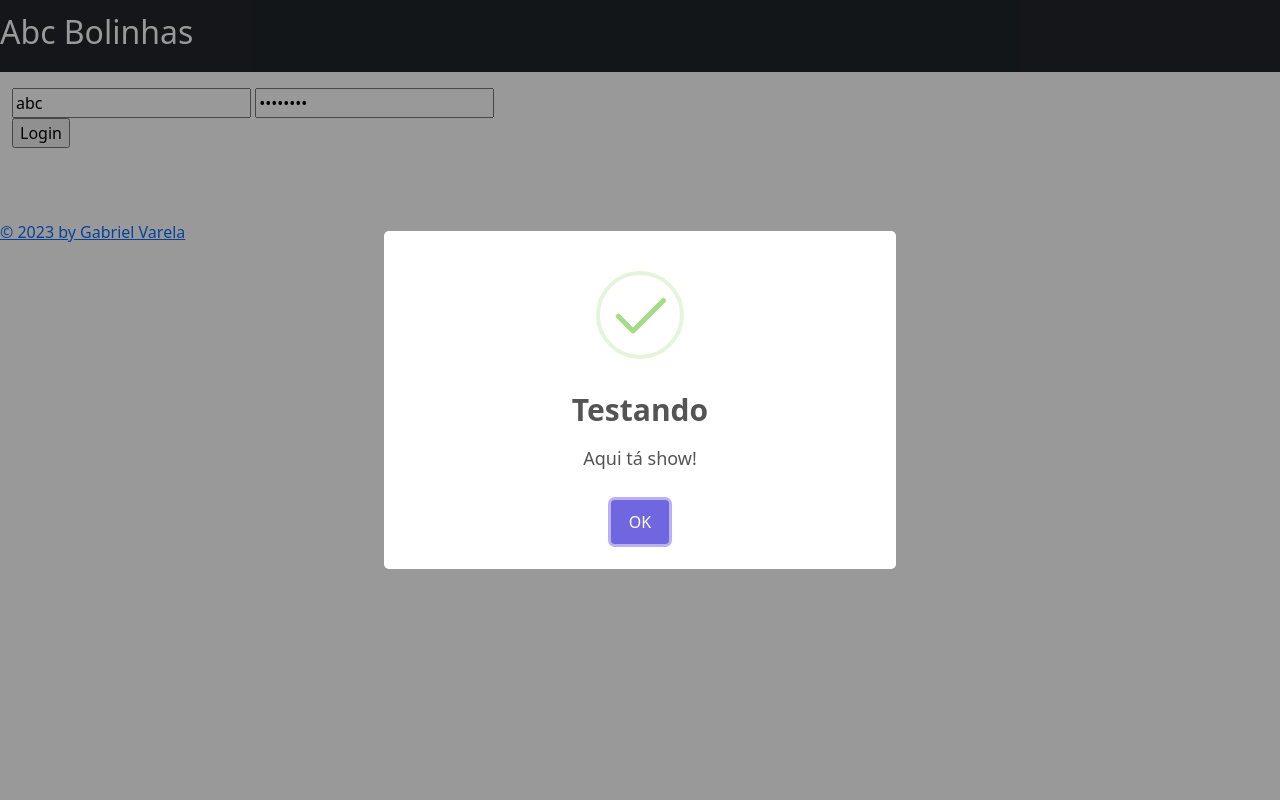
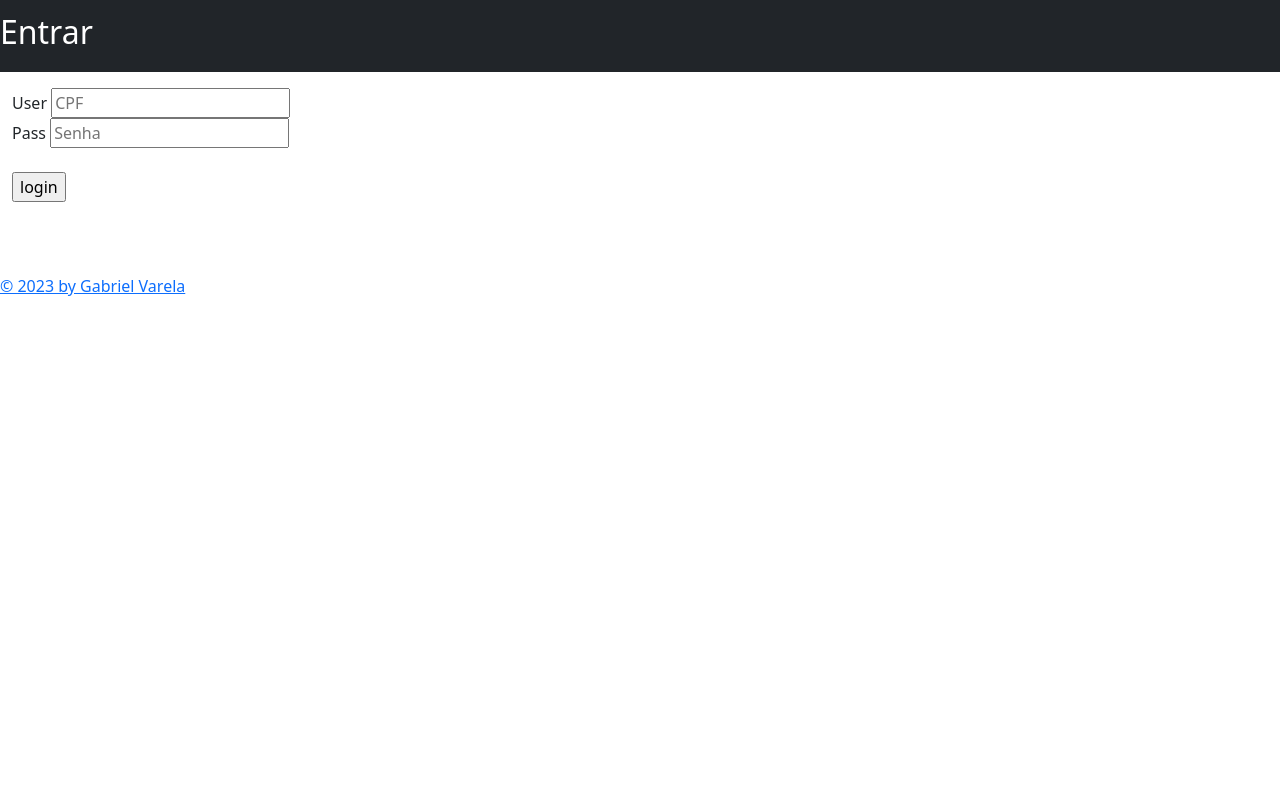
Before and after one commit to Varelaa/comandas_app, a Python web app: template scr/mod_login/templates/formLogin.html in a window 1280 px wide. Run offline with Jinja, Linux system fonts and the light colour scheme; the template is opened without the code that fills it, so the values that code supplies are empty; some libraries are stand-ins or nearby versions.

Commit message:
Final Commit

```diff
--- a/scr/mod_funcionario/funcionario.py
+++ b/scr/mod_funcionario/funcionario.py
@@ -1,13 +1,11 @@
-from flask import Blueprint, render_template, request, redirect, url_for
+from flask import Blueprint, render_template, request, redirect, url_for, jsonify
 import requests
 from funcoes import Funcoes
 from settings import HEADERS_API, ENDPOINT_FUNCIONARIO
-from flask import Blueprint, render_template, request, redirect, url_for, jsonify
+from mod_login.login import validaSessao
 
 bp_funcionario = Blueprint(
     'funcionario', __name__, url_prefix="/funcionario", template_folder='templates')
-
-''' rotas dos formulários '''
 
 @bp_funcionario.route('/insert', methods=['POST'])
 def insert():
--- a/scr/mod_index/index.py
+++ b/scr/mod_index/index.py
@@ -1,7 +1,7 @@
 from flask import Blueprint, render_template
-bp_index = Blueprint('index', __name__, url_prefix="/home", template_folder='templates')
+import requests
+bp_index = Blueprint('index', __name__, url_prefix= "/home", template_folder='templates')
 
-''' rotas dos formulários '''
 @bp_index.route('/')
 def formIndex():
     return render_template('formIndex.html'), 200
--- a/scr/mod_index/templates/formIndex.html
+++ b/scr/mod_index/templates/formIndex.html
@@ -3,5 +3,9 @@
 {% block title %}Index{% endblock %}
 
 {% block content %}
-<h1>Seja bem-vindo</h1>
+
+{% if 'login' in session %}
+Bem-vindo <b>{{ session['login'] }}</b>
+{% endif %}
+
 {% endblock %}
--- a/scr/mod_login/templates/formLogin.html
+++ b/scr/mod_login/templates/formLogin.html
@@ -5,17 +5,21 @@
 {% block menu %}
 <nav class="navbar navbar-dark bg-dark">
     <a class="navbar-brand" href="#">
-        <h2>Abc Bolinhas</h2>
+        <h2>Entrar</h2>
     </a>
 </nav>
 {% endblock %}
 
 {% block content %}
 <form action="{{ url_for('login.validaLogin') }}" method="post">
-    <input placeholder="CPF" name="usuario" type="text" value="abc">
-    <input placeholder="Senha" name="senha" type="password" value="Bolinhas">
+    <label for="user">User</label>
+    <input placeholder="CPF" name="usuario" type="text" value="">
     <br>
-    <input type="submit" value="Login">
+    <label for="pass">Pass</label>
+    <input placeholder="Senha" name="senha" type="password" value="">
+    <br>
+    <br>
+    <input type="submit" value="login">
 
 </form>
 {% endblock %}
--- a/scr/settings.py
+++ b/scr/settings.py
@@ -21,3 +21,5 @@ ENDPOINT_LOGIN = os.getenv("ENDPOINT_LOGIN")
 ENDPOINT_FUNCIONARIO = os.getenv("ENDPOINT_FUNCIONARIO")
 ENDPOINT_CLIENTE = os.getenv("ENDPOINT_CLIENTE")
 ENDPOINT_PRODUTO = os.getenv("ENDPOINT_PRODUTO")
+
+TEMPO_SESSION = os.getenv("TEMPO_SESSION")
--- a/scr/templates/base.html
+++ b/scr/templates/base.html
@@ -38,8 +38,11 @@
                         <a href="{{ url_for('produto.formListaProduto') }}"><i class="fas fa-pizza-slice"></i>
                             Produtos</a>
                     </li>
+                    <li class="nav-item dropdown">
+                        <a href="{{ url_for('login.logoff') }}"><i class="fas fa-door-open"></i> Sair</a>
+                    </li>
                     <ul class="dropdown-menu">
-                        <li><a class="dropdown-item" href="#">Oi</a></li>
+                        <li><a class="dropdown-item" href="#">Hello</a></li>
                         <li><a class="dropdown-item" href="#">Another action</a></li>
                         <li>
                             <hr class="dropdown-divider">
@@ -56,10 +59,12 @@
         </div>
     </nav>
     {% endblock %}
+
     <div class="container-fluid mt-3">
         {% block content %}{% endblock %}
         <br><br><br>
     </div>
+
     {% block footer %}
     <a href="{{ url_for('index.formIndex') }}"> &copy; 2023 by Gabriel Varela</a>
     {% endblock %}
@@ -68,26 +73,6 @@
     <script src="{{ url_for('static', filename='bootstrap-5.3.2-dist/js/bootstrap.min.js') }}"></script>
     <script src="{{ url_for('static', filename='fontawesome-free-6.4.2-web/js/all.js') }}"></script>
 </body>
-
-<!-- redirect - request.args.get('msg' ou 'msgErro') -->
-{% if request.args.get('msg'): %}
-<script>
-    Swal.fire("Sucesso", "{{ request.args.get('msg') }}", "success");
-</script>
-{% elif request.args.get('msgErro'): %}
-<script>
-    Swal.fire("Erro", "{{ request.args.get('msgErro') }}", "error");
-</script>
-<!-- render_template - msg ou msgErro -->
-{% elif msg: %}
-<script>
-    Swal.fire("ID {{ msg.id }}, {{ msg.msg }} ", "{{ msg }}", "success");
-</script>
-{% elif msgErro: %}
-<script>
-    Swal.fire("{{ msgErro.msg if msgErro.msg else 'Erro' }}", "{{ msgErro }}", "error");
-</script>
-{% endif %}
 
 <link rel="stylesheet" href="{{ url_for('static', filename='bootstrap-5.3.2-dist/css/bootstrap.min.css') }}">
 <link rel="stylesheet" href="{{ url_for('static', filename='fontawesome-free-6.4.2-web/css/all.min.css') }}">
@@ -101,13 +86,23 @@
 <script src="{{ url_for('static', filename='fontawesome-free-6.4.2-web/js/all.js') }}"></script>
 <script src="{{ url_for('static', filename='sweetalert2.all.min.js') }}"></script>
 
+{% if request.args.get('msg'): %}
 <script>
-    Swal.fire({
-        title: 'Testando',
-        text: 'Aqui tá show!',
-        icon: 'success',
-        confirmButtonText: 'OK'
-    });
+    Swal.fire("Sucesso", "{{ request.args.get('msg') }}", "success");
+</script>
+{% elif request.args.get('msgErro'): %}
+<script>
+    Swal.fire("Erro", "{{ request.args.get('msgErro') }}", "error");
 </script>
 
+{% elif msg: %}
+<script>
+    Swal.fire("ID {{ msg.id }}, {{ msg.msg }} ", "{{ msg }}", "success");
+</script>
+{% elif msgErro: %}
+<script>
+    Swal.fire("{{ msgErro.msg if msgErro.msg else 'Erro' }}", "{{ msgErro }}", "error");
+</script>
+{% endif %}
+
 </html>
```
Also changed, not shown: scr/main.py (+22 -2 lines), scr/mod_login/login.py (+23 -2 lines), 1 other file.
